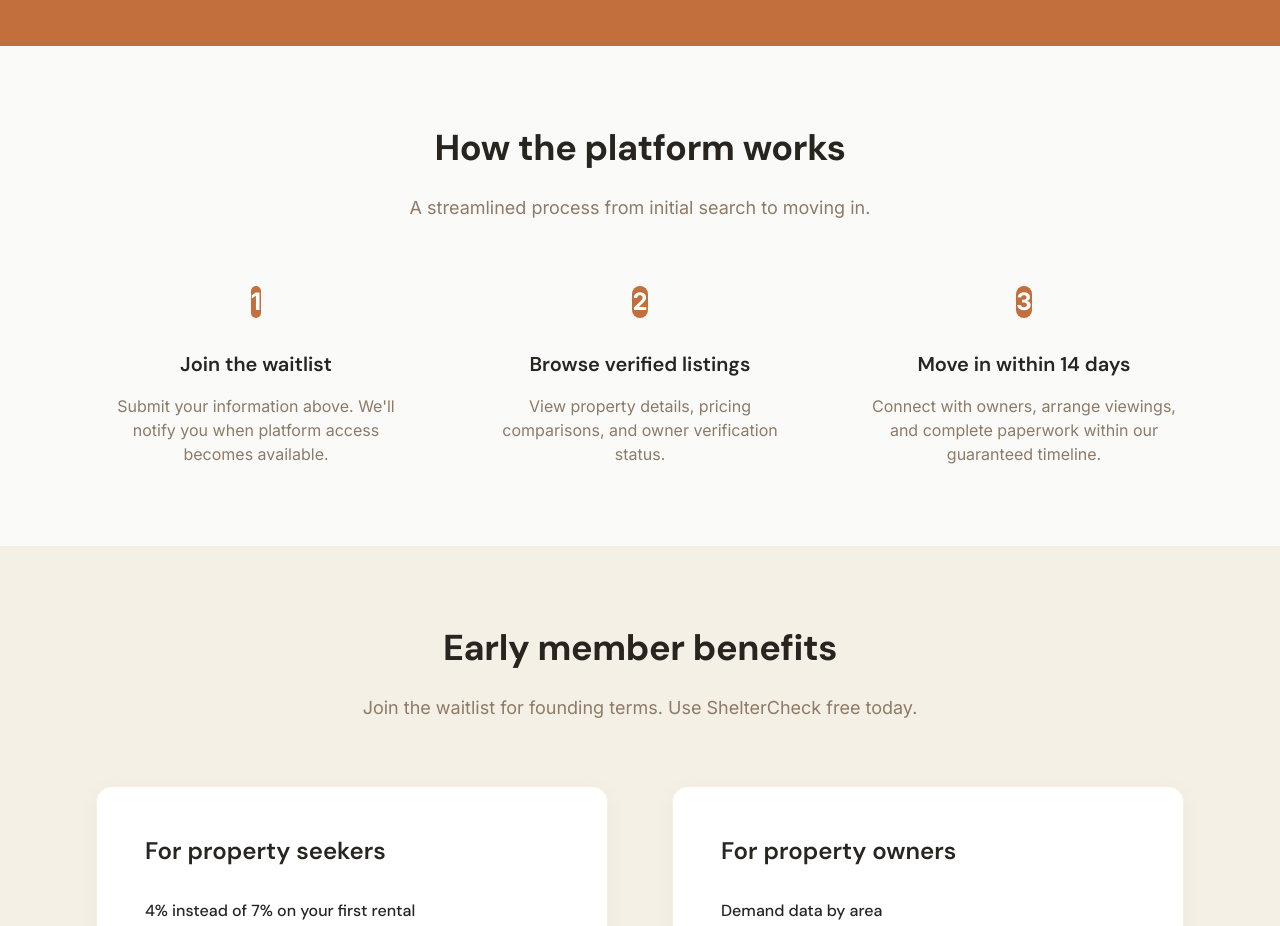
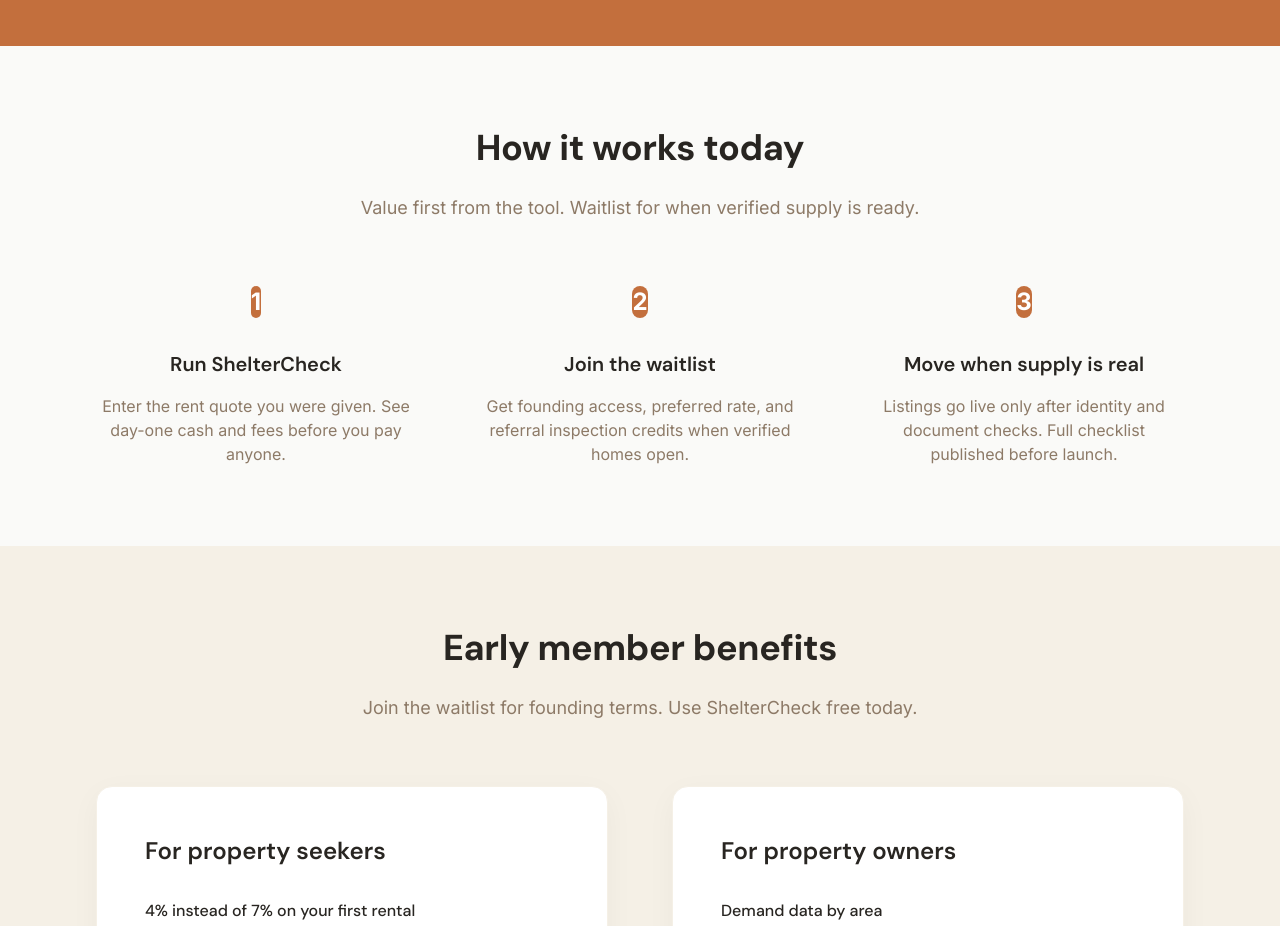
Before and after one commit to FADAREC/ShelterPoint-NG, a Next.js app: page / in a window 1280 px wide. Shown: the part 2200-3126 px from the top of the page. Built offline with nearby package versions, Linux system fonts and the light colour scheme; no server answers.

Commit message:
copy: remove 14-day guarantee from HowItWorks

```diff
--- a/components/sections/HowItWorks.tsx
+++ b/components/sections/HowItWorks.tsx
@@ -1,18 +1,21 @@
 const steps = [
   {
     number: 1,
-    title: 'Join the waitlist',
-    description: `Submit your information above. We'll notify you when platform access becomes available.`,
+    title: 'Run ShelterCheck',
+    description:
+      'Enter the rent quote you were given. See day-one cash and fees before you pay anyone.',
   },
   {
     number: 2,
-    title: 'Browse verified listings',
-    description: 'View property details, pricing comparisons, and owner verification status.',
+    title: 'Join the waitlist',
+    description:
+      'Get founding access, preferred rate, and referral inspection credits when verified homes open.',
   },
   {
     number: 3,
-    title: 'Move in within 14 days',
-    description: 'Connect with owners, arrange viewings, and complete paperwork within our guaranteed timeline.',
+    title: 'Move when supply is real',
+    description:
+      'Listings go live only after identity and document checks. Full checklist published before launch.',
   },
 ];
 
@@ -22,10 +25,10 @@
       <div className="max-w-6xl mx-auto px-4">
         <div className="max-w-2xl mx-auto text-center mb-8">
           <h2 className="text-heading-h2 text-neutral-900 mb-3">
-            How the platform works
+            How it works today
           </h2>
           <p className="text-body-large text-neutral-700">
-            A streamlined process from initial search to moving in.
+            Value first from the tool. Waitlist for when verified supply is ready.
           </p>
         </div>
 
@@ -38,9 +41,7 @@
               <h3 className="text-heading-h4 text-neutral-900 mb-2">
                 {step.title}
               </h3>
-              <p className="text-body-base text-neutral-700">
-                {step.description}
-              </p>
+              <p className="text-body-base text-neutral-700">{step.description}</p>
             </div>
           ))}
         </div>
```
